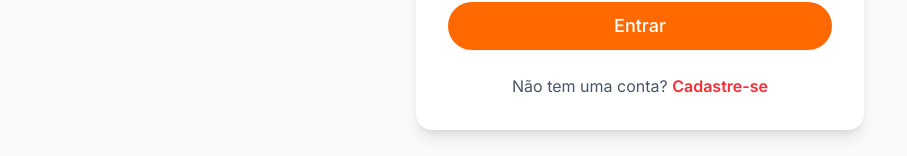
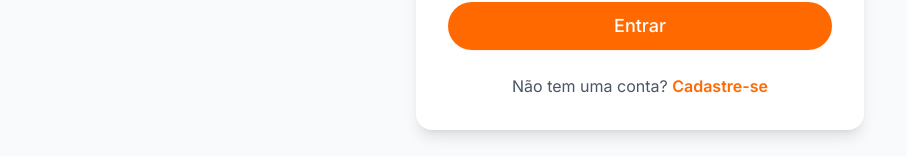
Before and after one commit to igor-rodz/Projeto-delivery, a Next.js app: page /auth in a window 1280 px wide. Shown: the part 547-703 px from the top of the page, without its empty margins (0-907 px from the left). Built offline with nearby package versions, Linux system fonts and the light colour scheme; no server answers.

Commit message:
auto-commit for 24026fd0-20e7-4fd8-a6e5-b4abf9392e6f

```diff
--- a/src/app/auth/page.tsx
+++ b/src/app/auth/page.tsx
@@ -190,7 +190,7 @@ export default function AuthPage() {
                   Não tem uma conta?{' '}
                   <button
                     onClick={() => setMode('signup')}
-                    className="text-red-500 font-semibold hover:text-red-600"
+                    className="text-orange-500 font-semibold hover:text-orange-600"
                   >
                     Cadastre-se
                   </button>
@@ -200,7 +200,7 @@ export default function AuthPage() {
                   Já tem uma conta?{' '}
                   <button
                     onClick={() => setMode('login')}
-                    className="text-red-500 font-semibold hover:text-red-600"
+                    className="text-orange-500 font-semibold hover:text-orange-600"
                   >
                     Entrar
                   </button>
```
